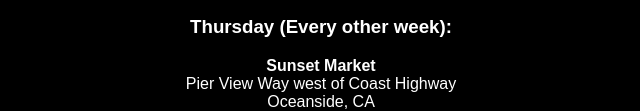
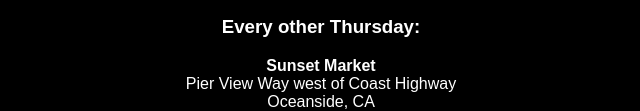
Before and after one commit to arnel-bajupro/gabinasite, a plain HTML site: page index working.html in a window 1280 px wide. Shown: the part 5146-5257 px from the top of the page, without its empty margins (319-959 px from the left). Drawn offline with Linux system fonts and the light colour scheme.

Commit message:
Update index working.html

```diff
--- a/index working.html
+++ b/index working.html
@@ -120,7 +120,7 @@
             <p><strong>Linda Vista Farmers’ Market</strong><br>6939 Linda Vista Rd<br>San Diego, CA<br><em>3:00PM – 7:00PM</em></p>
         </div>
         <div class="schedule-item">
-            <h3>Thursday (Every other week):</h3>
+            <h3>Every other Thursday:</h3>
             <p><strong>Sunset Market</strong><br>Pier View Way west of Coast Highway<br>Oceanside, CA<br><em>5:00PM – 9:00PM</em></p>
         </div>
         <div class="schedule-item">
```
